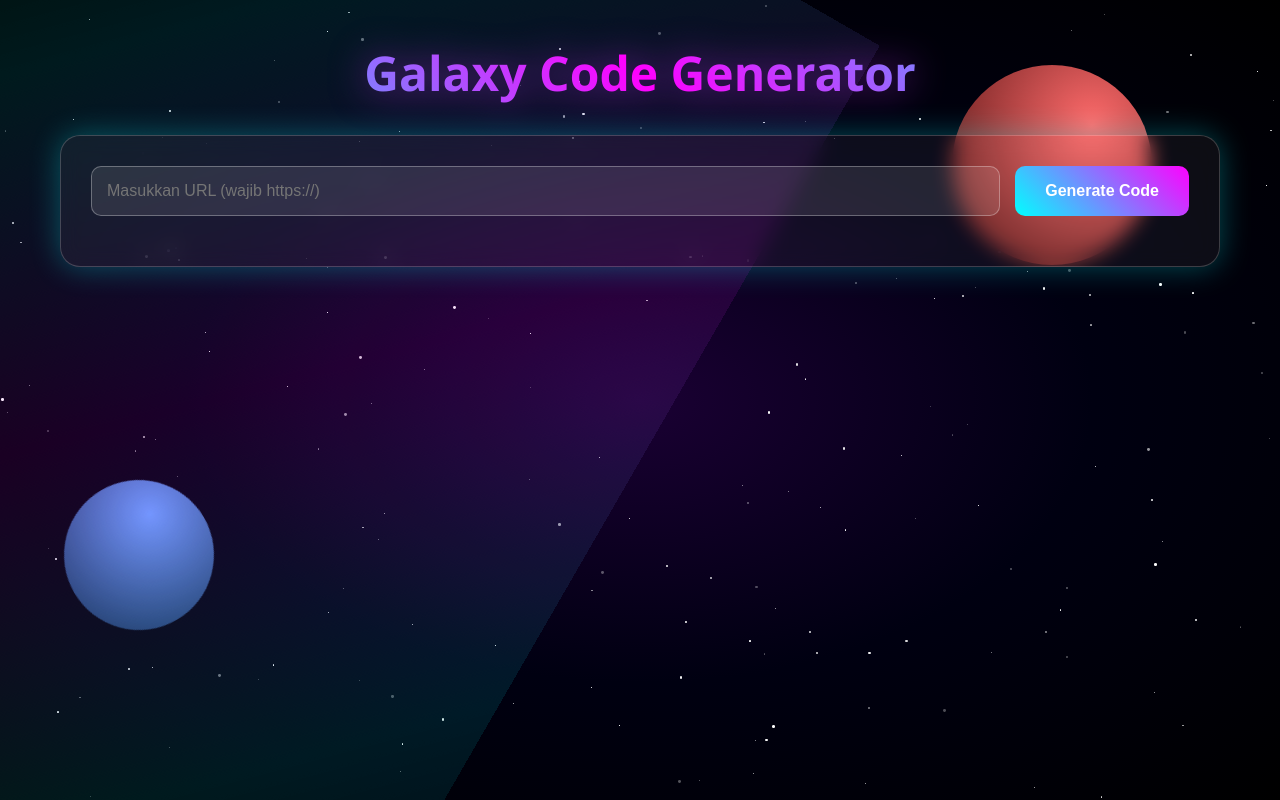
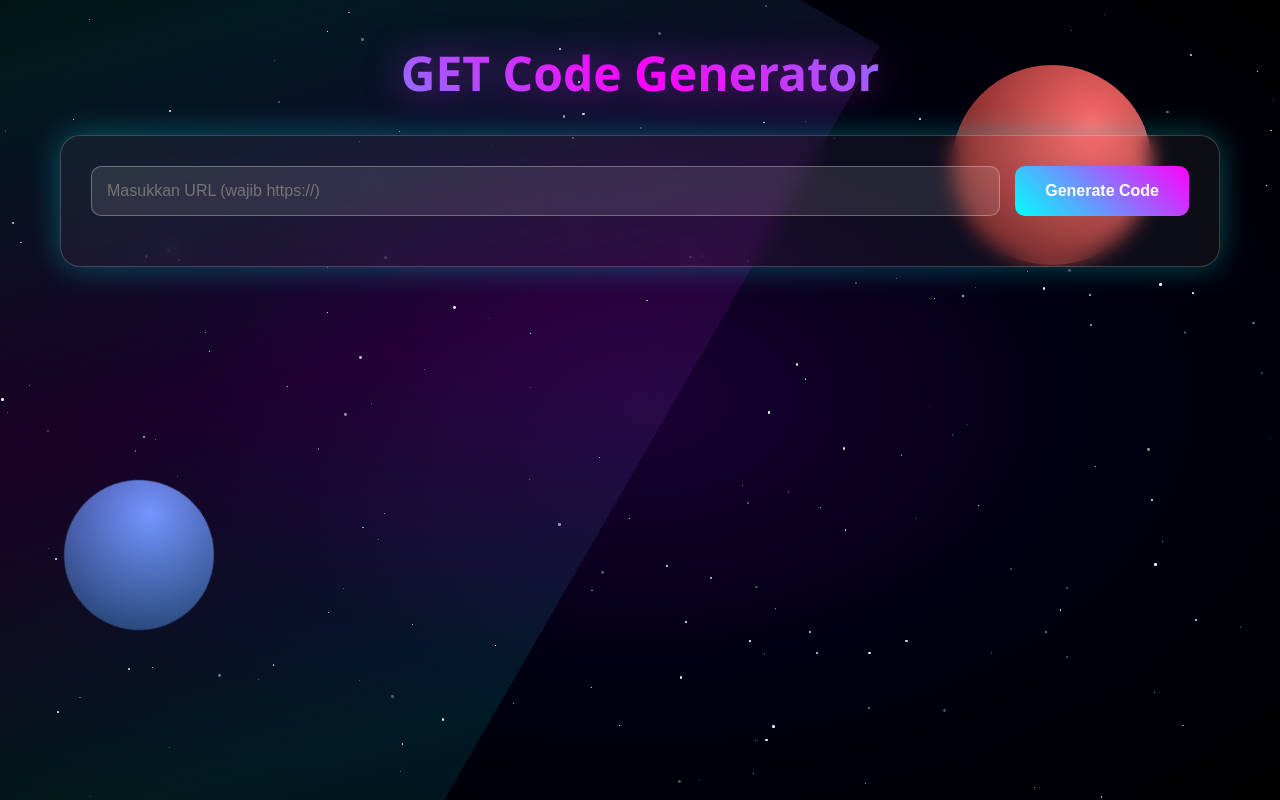
Before and after one commit to ResellerGaming/TOOLS-RESMING-, a plain HTML site: page TOOLS/GETCODE/index.html in a window 1280 px wide. Drawn offline with Linux system fonts and the light colour scheme.

Commit message:
Update index.html

```diff
--- a/TOOLS/GETCODE/index.html
+++ b/TOOLS/GETCODE/index.html
@@ -3,7 +3,7 @@
 <head>
     <meta charset="UTF-8">
     <meta name="viewport" content="width=device-width, initial-scale=1.0">
-    <title>Galaxy Code Generator</title>
+    <title>GET Code Generator</title>
     <style>
         * {
             margin: 0;
@@ -344,7 +344,7 @@
     <div class="aurora"></div>
 
     <div class="container">
-        <h1>Galaxy Code Generator</h1>
+        <h1>GET Code Generator</h1>
 
         <div class="input-section">
             <div class="input-group">
```
